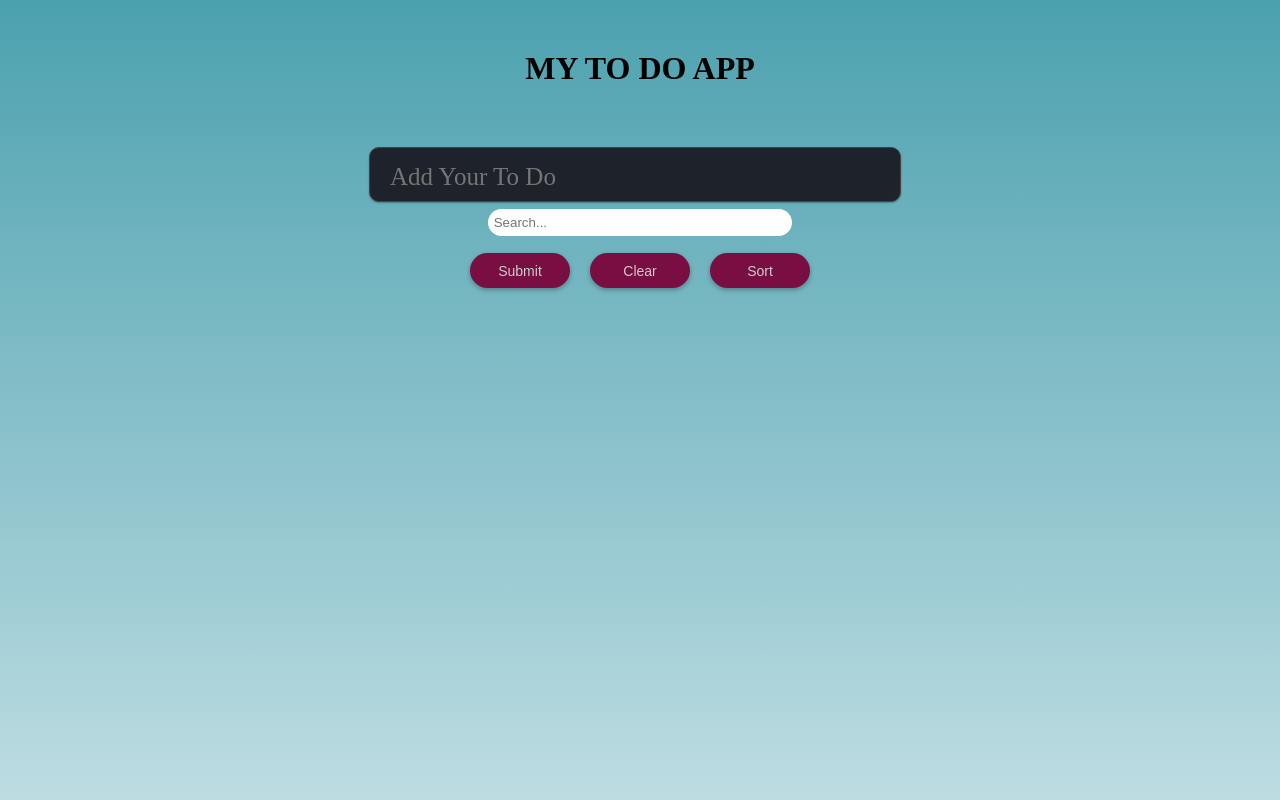
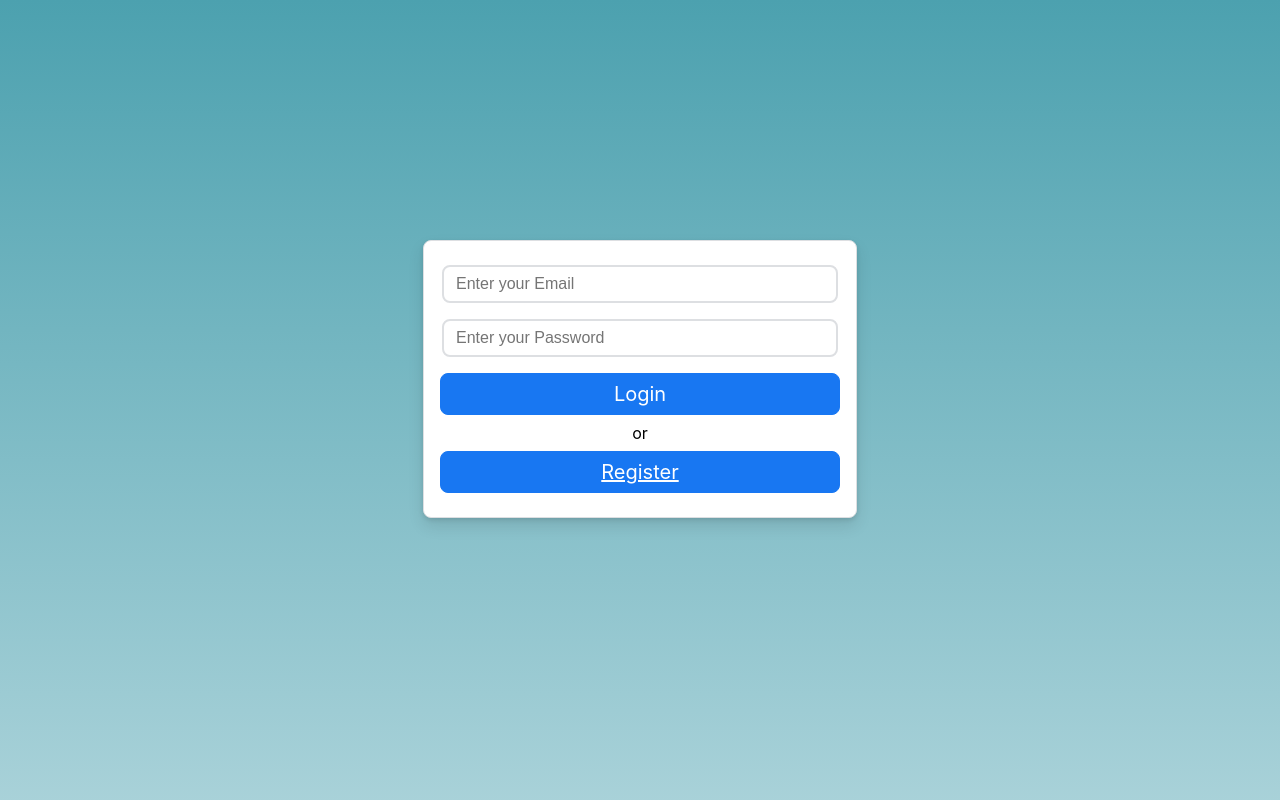
Before and after one commit to sanjitkumar28/Todoreduxtoolkit, a React (Create React App) app in the folder my-app/: page / in a window 1280 px wide. Shown: the top 800 px of the page. Built offline with nearby package versions, Linux system fonts and the light colour scheme.

Commit message:
added local storage for single user

```diff
--- a/my-app/package.json
+++ b/my-app/package.json
@@ -15,6 +15,7 @@
     "react": "^18.1.0",
     "react-dom": "^18.1.0",
     "react-redux": "^8.0.1",
+    "react-router-dom": "^6.3.0",
     "react-scripts": "5.0.1",
     "typescript": "^4.6.3",
     "uuid": "^8.3.2",
--- a/my-app/src/App.tsx
+++ b/my-app/src/App.tsx
@@ -2,10 +2,21 @@ import React from 'react';
 import logo from './logo.svg';
 import './App.css';
 import Tasklist from './Components/Tasklist';
+import Login from './Components/Login/Login';
+import EditToDo from './Components/EditToDo';
+import { BrowserRouter , Routes, Route, Link } from "react-router-dom";
+import Register from './Components/Register/Register';
 function App() {
   return (
-    <Tasklist/>
-  );
+    <BrowserRouter>
+    <Routes>
+      <Route path="/" element={<Login />} />
+      <Route path='/register' element={<Register/>}/>
+      <Route path="/task" element={<Tasklist/>} />
+      <Route path='/edit' element={<EditToDo/>}/>
+    </Routes>
+  </BrowserRouter>
+  )
 }
 
 export default App;
--- /dev/null
+++ b/my-app/src/Components/Login/Login.css
@@ -0,0 +1,36 @@
+.login {
+    width: 400px;
+    height: auto;
+    background: #fff;
+    border: 1px solid #dddfe2;
+    box-shadow: 0 2px 4px rgb(0 0 0 / 10%), 0 8px 16px rgb(0 0 0 / 10%);
+    border-radius: 8px;
+    padding: 1rem;
+     margin:auto;
+     margin-top:30vh;
+    align-items: center;
+    text-align: center;
+}
+
+.login > input {
+    border-radius: 8px;
+    border: 2px solid #dddfe2;
+    outline: none;
+    color: #1d2129;
+    margin: 0.5rem 0;
+    padding: 0.5rem 0.75rem;
+    width: 92%;
+    font-size: 1rem;
+}
+
+.login > .button {
+    background: #1877f2;
+    border: 1px solid #1877f2;
+    color: #fff;
+    font-size: 1.25rem;
+    padding: 0.5rem;
+    margin: 0.5rem 0;
+    border-radius: 8px;
+    outline: none;
+    cursor: pointer;
+}
--- a/my-app/src/Components/Login/Login.tsx
+++ b/my-app/src/Components/Login/Login.tsx
@@ -1,9 +1,74 @@
-import React from 'react'
+import React,{useState,ChangeEvent} from 'react'
+import {Link,useNavigate } from "react-router-dom"
+import './Login.css'
+const Login = ()=> {
+    const history =  useNavigate ();
+    const [ user, setUser] = useState({
+        email:"",
+        password:"",
+    })
+      const handleChange =(e:ChangeEvent<HTMLInputElement>) => {
+        const name=e.target.name
+        const value=e.target.value
+        console.log(name)
+        console.log(value)
+        setUser({
+            ...user,
+            [name]: value
+        })
+    }
+    const [flag, setFlag] = useState(false);
 
-export default function Login() {
+    const [home, setHome] = useState(true);
+
+    function handleLogin(event: React.MouseEvent<HTMLElement>) {
+      event.preventDefault();
+      let password = localStorage.getItem("localtask");
+      let email=localStorage.getItem("localtask");
+      // let mail = localStorage.getItem("sanskarEmail").replace(/"/g, "") as string;
+    //   if (!user.email || !user.password) {
+    //     setFlag(true);
+    //     console.log("EMPTY");
+    //   } else if (user.password !== pass || user.email!== mail) {
+    //     setFlag(true);
+    //   } else {
+    //     setHome(!home);
+    //     setFlag(false);
+    //   }
+    // }
+
+
+  //   const login = () => {
+  //     axios.post("http://localhost:9002/login", user)
+  //     .then(res => {
+
+  //       if (res.data.message === "Login Successfull") {
+
+  //         history('/admin');
+  //       }
+  //       else {
+  //         alert(res.data.message);
+  //       }
+
+
+
+  //     })
+  // }
+  history('/task');
+    }
   return (
-    <div>
+    <div className='login'>
+      <input type="text" name="email" value={user.email} placeholder="Enter your Email" onChange={ handleChange }></input>
+            <input type="password" name="password"  value={user.password} placeholder="Enter your Password"onChange={ handleChange } ></input>
+            <div className="button" onClick={handleLogin} >Login</div>
 
+            <div>or</div>
+
+            <div className="button" >
+            <Link to="/register" style={{ color: '#FFF' }}>Register</Link>
+            </div>
     </div>
   )
-}
+
+  }
+export default Login
--- /dev/null
+++ b/my-app/src/Components/Register/Register.css
@@ -0,0 +1,35 @@
+.register {
+    width: 400px;
+    background: #fff;
+    border: 1px solid #dddfe2;
+    box-shadow: 0 2px 4px rgb(0 0 0 / 10%), 0 8px 16px rgb(0 0 0 / 10%);
+    border-radius: 8px;
+    padding: 1rem;
+    margin:auto;
+    margin-top:12vh;
+    align-items: center;
+    text-align: center;
+}
+
+.register > input {
+    border-radius: 8px;
+    border: 2px solid #dddfe2;
+    outline: none;
+    color: #1d2129;
+    margin: 0.5rem 0;
+    padding: 0.5rem 0.75rem;
+    width: 92%;
+    font-size: 1rem;
+}
+
+.register > .button {
+    background: #1876f0;
+    border: 1px solid #1877f2;
+    color: #fff;
+    font-size: 1.25rem;
+    padding: 0.5rem;
+    margin: 0.5rem 0;
+    border-radius: 8px;
+    outline: none;
+    cursor: pointer;
+}
--- /dev/null
+++ b/my-app/src/Components/Register/Register.tsx
@@ -0,0 +1,73 @@
+import userEvent from '@testing-library/user-event';
+import React,{useState,ChangeEvent} from 'react'
+import { useNavigate } from 'react-router-dom';
+import {Link } from 'react-router-dom';
+import "./Register.css"
+
+export default function Register() {
+  const history =  useNavigate()
+  const [ user, setUser] = useState({
+    name: "",
+    email:"",
+    password:"",
+    reEnterPassword: ""
+})
+  const handleChange = (e:ChangeEvent<HTMLInputElement>) => {
+    const name=e.target.name
+    const value=e.target.value
+    console.log(name)
+    console.log(value)
+    setUser({
+        ...user,
+        [name]: value
+    })
+}
+const register = () => {
+//   const { name, email, password, reEnterPassword } = user
+//   if( name && email && password && (password === reEnterPassword)){
+//       axios.post("http://localhost:9002/register", user)
+//       .then( res => {
+//           alert(res.data.message)
+//           history('/login')
+//       })
+//   } else {
+//       alert("invalid input")
+//   }
+if (user.name&&user.email&&user.password&&user.reEnterPassword) {
+    if(user.password===user.reEnterPassword){
+    localStorage.setItem("localTask", JSON.stringify(user));
+    setUser({
+        name: "",
+        email:"",
+        password:"",
+        reEnterPassword: ""
+    })
+    alert('Successfully Register');
+    }
+    else{
+        alert('password not match');
+    }
+}
+else{
+  alert('Please Enter all Fields')
+}
+}
+
+  return (
+    <div>
+      <div className="register">
+            <h1>Register</h1>
+            <input type="text" name="name" value={user.name} placeholder="Your Name"onChange={ handleChange } ></input>
+            <input type="text" name="email" value={user.email} placeholder="Your Email" onChange={ handleChange }></input>
+            <input type="password" name="password" value={user.password} placeholder="Your Password"onChange={ handleChange } ></input>
+            <input type="password" name="reEnterPassword" value={user.reEnterPassword} placeholder="Re-enter Password"onChange={ handleChange } ></input>
+            <div className="button" onClick={register} >Register</div>
+            <div>or</div>
+            <div className="button" >
+            <Link to="/" style={{ color: '#FFF'}}>Login</Link>
+            </div>
+
+        </div>
+    </div>
+  )
+}
--- a/my-app/src/Components/Taskform.tsx
+++ b/my-app/src/Components/Taskform.tsx
@@ -47,7 +47,7 @@ export default function Taskform() {
       dispatch(searchTodo(filteredAssetsData));
       },[searchTerm])
   const handleSearchChange=(event:ChangeEvent<HTMLInputElement>)=>{
-    console.log(event.target.value);
+    // console.log(event.target.value);
     setSearchTerm(event.target.value);
   }
   return (
```
Also changed, not shown: 1 other file (tests, documents, lock files or other folders).
